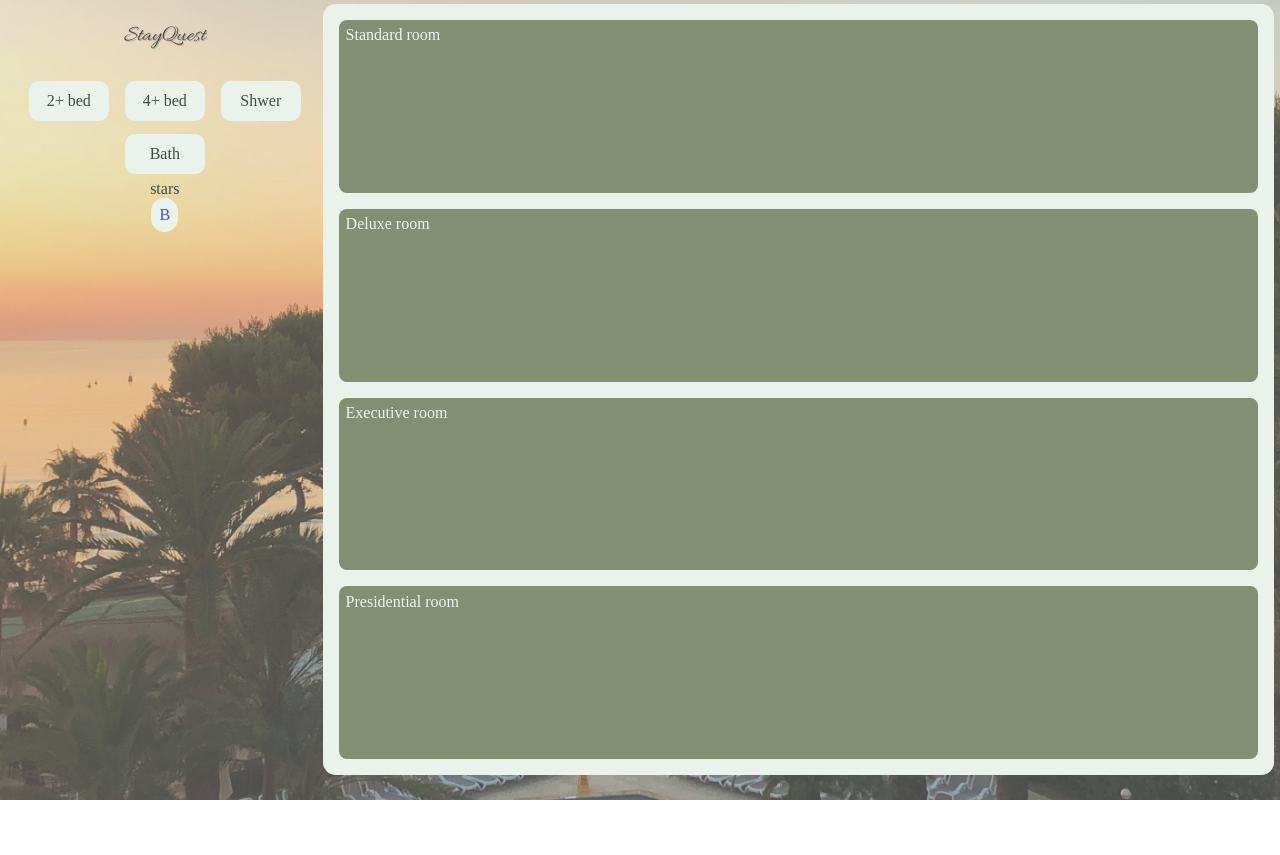
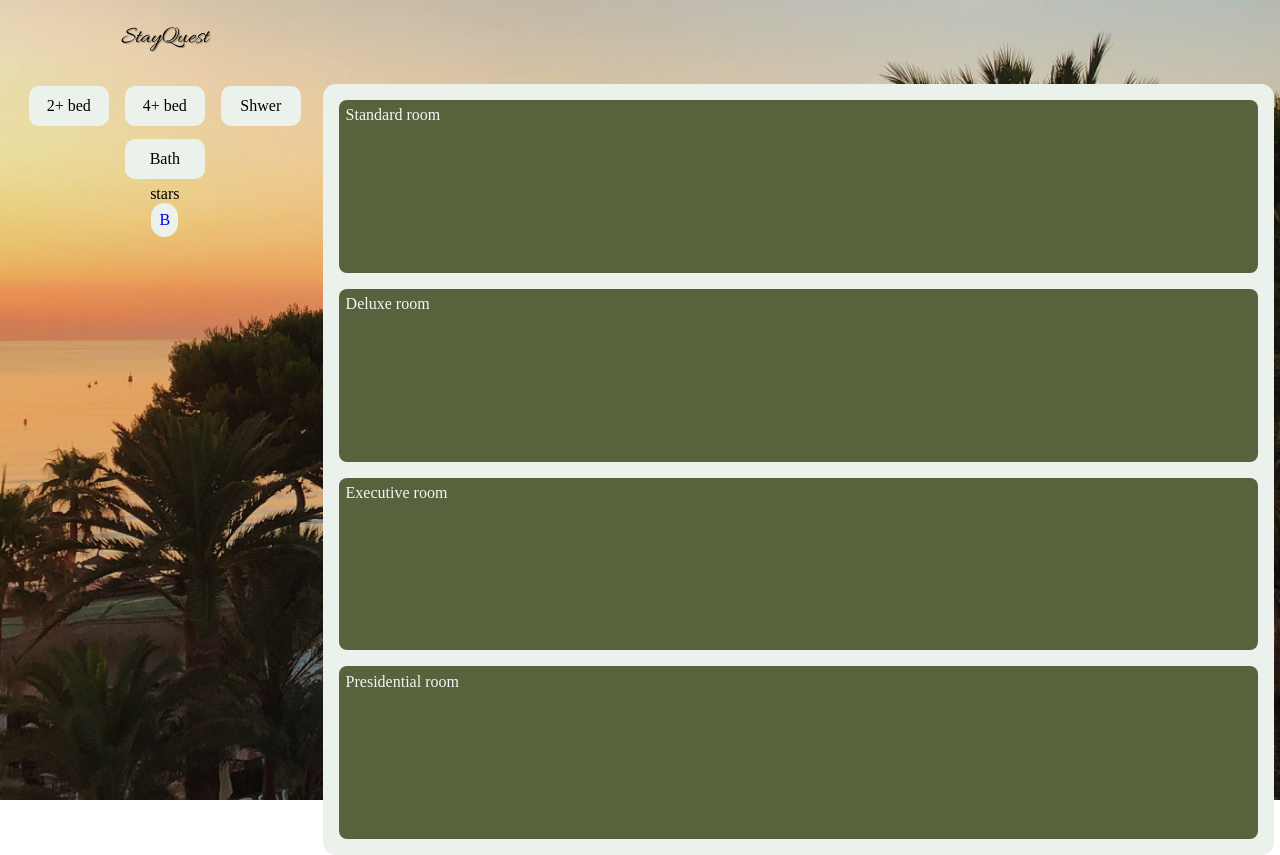
Before and after one commit to molokochris/StayQuest-Hotel, a React (Vite) app: page /rooms in a window 1280 px wide. Before the commit the page ends 800 px from the top, so only its background shows below. Built offline with nearby package versions, Linux system fonts and the light colour scheme.

Commit message:
update rooms component

```diff
--- a/src/assets/stylesheets/rooms.css
+++ b/src/assets/stylesheets/rooms.css
@@ -1,14 +1,19 @@
 .container {
-  /* border-radius: 10px; */
   height: 100vh;
   width: 100%;
-  /* margin: 1%; */
-  background-image: url(../images/rooms-back.jpg);
   background-position: center;
   background-size: cover;
-  filter: opacity(70%);
-  /* opacity: 50%; */
-  background-color: rgba(86, 99, 61, 0.3);
+  /* background: linear-gradient(
+      to right,
+      rgba(85, 98, 60, 0.05),
+      rgba(85, 98, 60, 0.05),
+      rgba(85, 98, 60, 0.05)
+    ),
+    url(../images/rooms-back.jpg); */
+  /* filter: opacity(70%); */
+  background-image: url(../images/rooms-back.jpg);
+  background-repeat: no-repeat;
+  background-color: rgba(85, 98, 60, 0.3);
   display: flex;
   justify-content: center;
   align-items: center;
@@ -39,9 +44,8 @@
   padding: 0.3em;
   margin-bottom: 0.8em;
   margin-top: 0.5em;
-  font-size: 1.4em;
+  font-size: 1.5em;
   text-shadow: 1px 1px rgba(0, 0, 1, 0.3);
-
 }
 .features {
   justify-content: center;
@@ -60,6 +64,7 @@
   background-color: rgba(235, 242, 236, 1);
 }
 .outer-rooms-container {
+  margin-top: 5em;
   /* border: 1px red solid; */
   width: 75%;
   height: fit-content;
```
Lines whose indentation alone changed are shown as unchanged.
